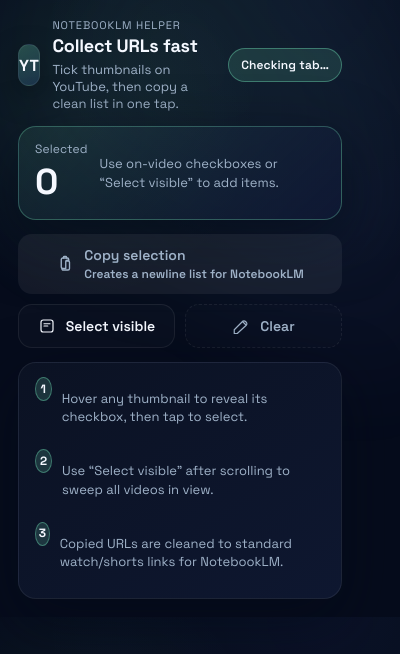
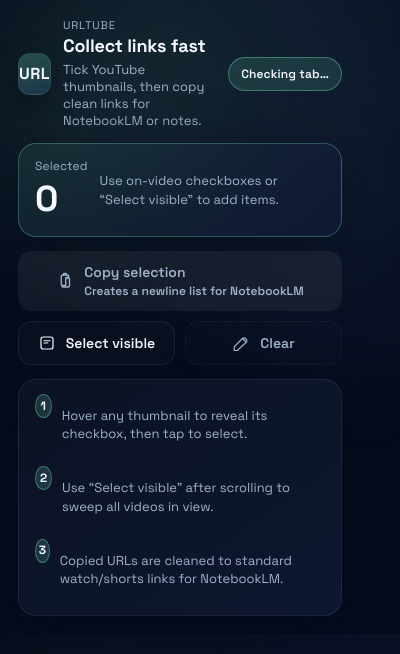
Before and after one commit to bakhtiersizhaev/tubelm-link-picker, a browser extension: page popup/popup.html in a window 400 px wide. Shown: the top 654 px of the page. Drawn offline with Linux system fonts and the light colour scheme.

Commit message:
Add URLTube README and naming

```diff
--- a/popup/popup.html
+++ b/popup/popup.html
@@ -3,7 +3,7 @@
 <head>
   <meta charset="UTF-8">
   <meta name="viewport" content="width=device-width, initial-scale=1.0">
-  <title>YT Helper</title>
+  <title>URLTube</title>
   <link rel="stylesheet" href="popup.css">
   <link rel="preconnect" href="https://fonts.googleapis.com">
   <link rel="preconnect" href="https://fonts.gstatic.com" crossorigin>
@@ -14,11 +14,11 @@
   <div class="container">
     <header class="hero">
       <div class="brand">
-        <div class="logo-dot">YT</div>
+        <div class="logo-dot">URL</div>
         <div class="brand-text">
-          <p class="eyebrow">NotebookLM helper</p>
-          <h1>Collect URLs fast</h1>
-          <p class="subhead">Tick thumbnails on YouTube, then copy a clean list in one tap.</p>
+          <p class="eyebrow">URLTube</p>
+          <h1>Collect links fast</h1>
+          <p class="subhead">Tick YouTube thumbnails, then copy clean links for NotebookLM or notes.</p>
         </div>
       </div>
       <div class="status-pill" id="tabStatus" aria-live="polite">Checking tab…</div>
```
Also changed, not shown: README.md (added), manifest.json.
